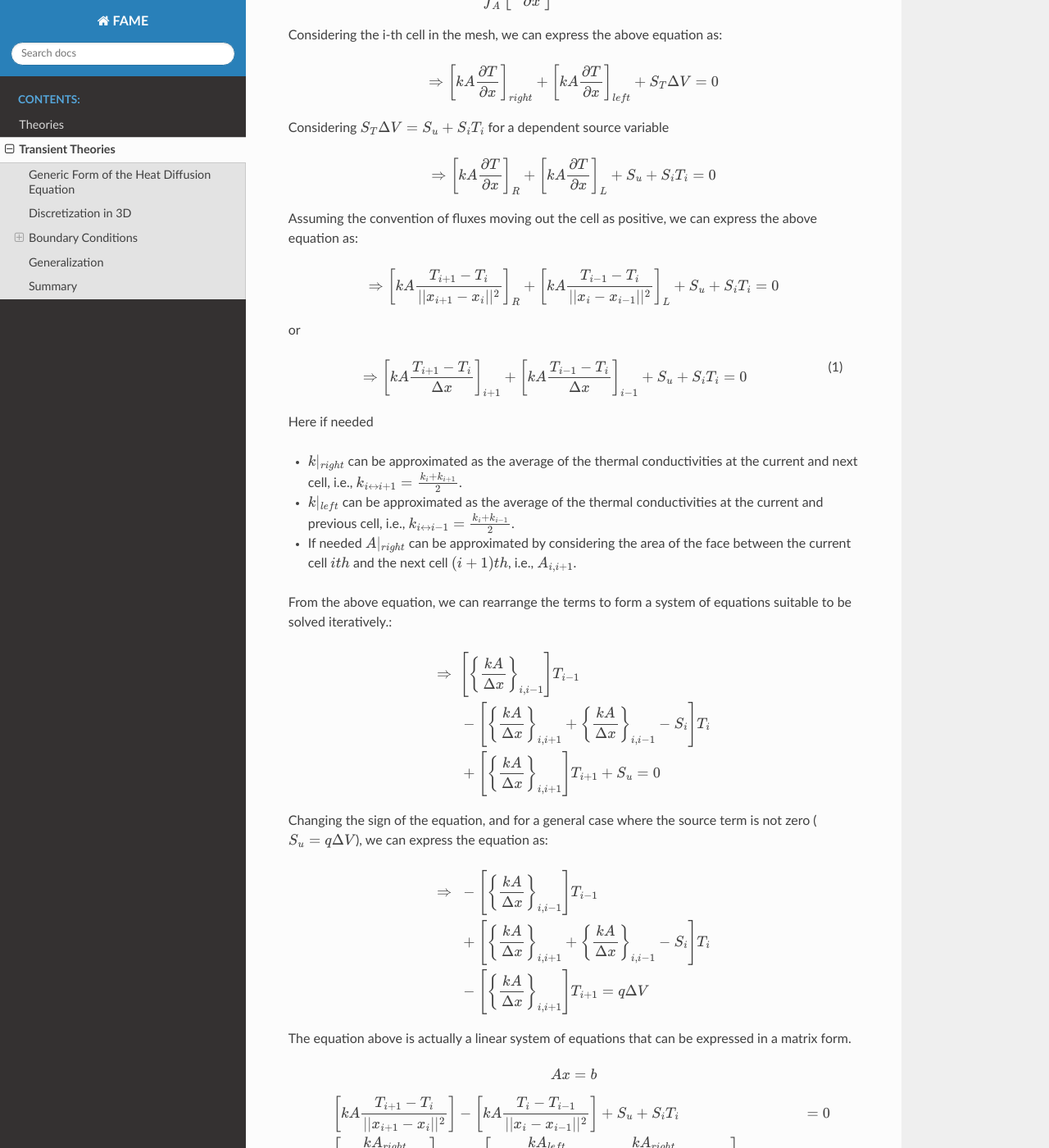
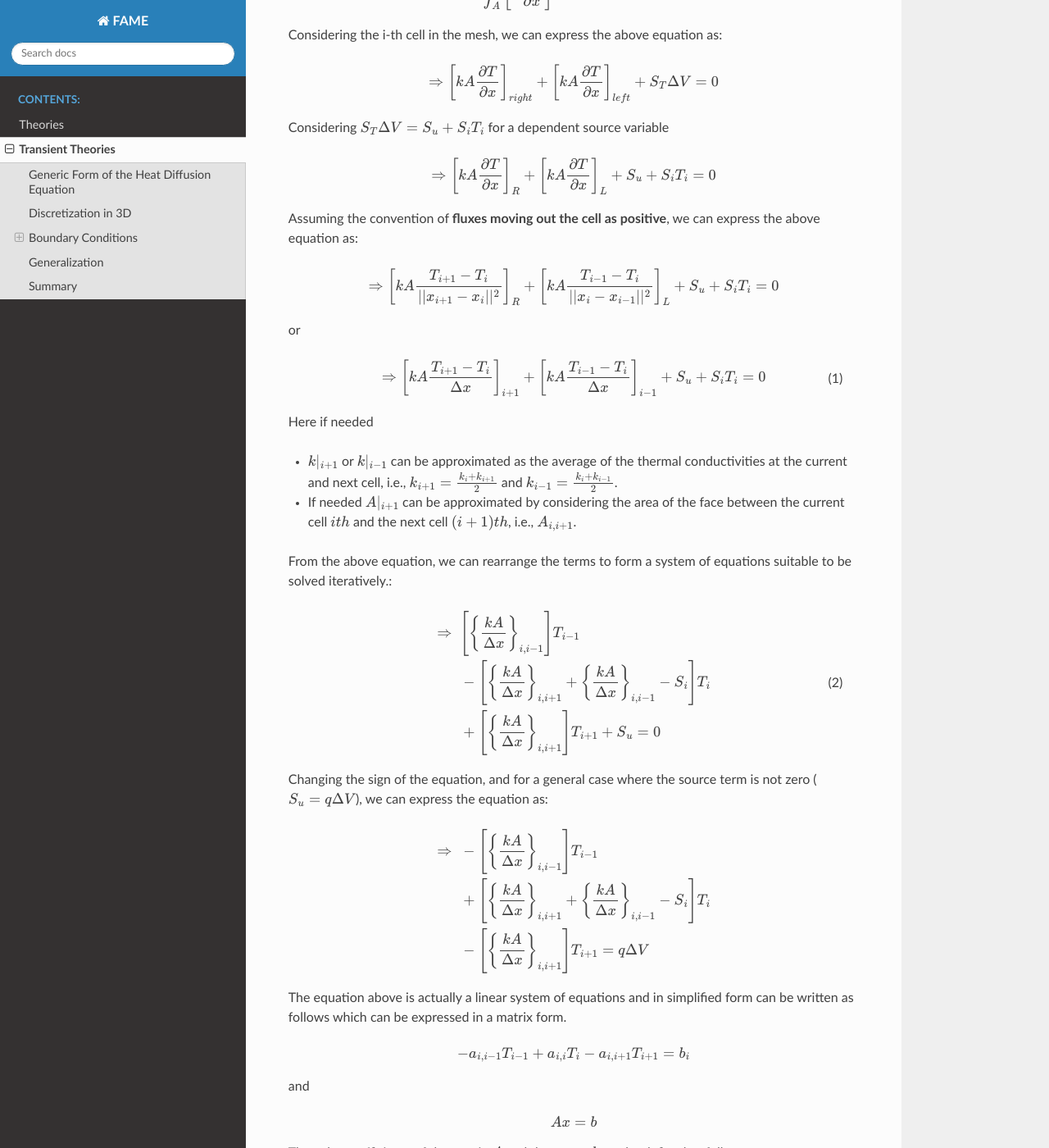
Before and after one commit to neoceph/FAME, a Sphinx documentation site: the page built from docs/source/theories/heatDiffusionTransient.rst, in a window 1280 px wide and 1400 px high, scrolled down 1420 px. Shown: the whole window at 82% size. Built offline with Sphinx 7.4.7 and the Read the Docs theme 3.1.0, drawn with Linux system fonts in a browser that asks for light colours; pages that are not in the unit, such as notebooks, are missing from menus; some of the changed text lies outside the part shown.

Commit message:
Theory development in progress with latex unsuccessful builds

```diff
--- a/docs/source/_static/style.css
+++ b/docs/source/_static/style.css
@@ -6,7 +6,14 @@
     color: #CE1141;   /* Dark red for minor titles */
 }
 
+/* docs/source/_static/style.css */
+div.math {
+    position: relative;            /* create positioning context */
+}
 span.eqno {
-    float: right;      /* places the number on the right margin */
+    position: absolute;
+    right: 0;
+    top: 50%;
+    transform: translateY(-50%);   /* center vertically */
     margin-left: 0.5em;
 }
--- a/docs/source/conf.py
+++ b/docs/source/conf.py
@@ -29,6 +29,14 @@
     'sphinxcontrib.cairosvgconverter',
 ]
 
+mathjax3_config = {
+    'tex': {
+        'tags': 'ams',  # or 'all'
+        'useLabelIds': True
+    }
+}
+
+
 # Image conversion
 # Specify the converter for handling .svg files
 image_converter = 'cairosvg'
--- a/docs/source/theories/heatDiffusionTransient.rst
+++ b/docs/source/theories/heatDiffusionTransient.rst
@@ -61,7 +61,7 @@
 .. math::
     \Rightarrow \left[kA \frac{\partial T}{\partial x} \right]_{R} + \left[kA \frac{\partial T}{\partial x} \right]_{L} + S_u + S_i T_i = 0
 
-Assuming the convention of fluxes moving out the cell as positive, we can express the above equation as:
+Assuming the convention of **fluxes moving out the cell as positive**, we can express the above equation as:
 
 .. math::
     \Rightarrow \left[kA \frac{T_{i+1} - T_i}{||x_{i+1} - x_{i}||^2} \right]_{R} + \left[kA \frac{T_{i-1} - T_i}{||x_{i} - x_{i-1}||^2} \right]_{L} + S_u + S_i T_i = 0
@@ -75,38 +75,55 @@
 
 Here if needed
 
-- :math:`k|_{right}` can be approximated as the average of the thermal conductivities at the current and next cell, i.e., :math:`k_{i \leftrightarrow i+1} = \frac{k_i + k_{i+1}}{2}`.
-- :math:`k|_{left}` can be approximated as the average of the thermal conductivities at the current and previous cell, i.e., :math:`k_{i \leftrightarrow i-1} = \frac{k_i + k_{i-1}}{2}`.
-- If needed :math:`A|_{right}` can be approximated by considering the area of the face between the current cell :math:`ith` and the next cell :math:`(i+1)th`, i.e., :math:`A_{i, i+1}`.
+- :math:`k|_{i+1}` or :math:`k|_{i-1}` can be approximated as the average of the thermal conductivities at the current and next cell, i.e., :math:`k_{i+1} = \frac{k_i + k_{i+1}}{2}` and :math:`k_{i-1} = \frac{k_i + k_{i-1}}{2}`.
+- If needed :math:`A|_{i+1}` can be approximated by considering the area of the face between the current cell :math:`ith` and the next cell :math:`(i+1)th`, i.e., :math:`A_{i, i+1}`.
 
 From the above equation, we can rearrange the terms to form a system of equations suitable to be solved iteratively.:
 
 .. math::
-    :nowrap:
+    :label: eq:heatDiffusionDiscretizationRearranged
 
-    \begin{align}
+    \begin{align*}
     \Rightarrow\
     & \left[\left\{ \frac{kA}{\Delta x} \right\}_{i, i-1} \right] T_{i-1} \\
     & -\left[\left\{ \frac{kA}{\Delta x} \right\}_{i, i+1} + \left\{ \frac{kA}{\Delta x} \right\}_{i, i-1} - S_i \right] T_i \notag \\
     & +\left[\left\{ \frac{kA}{\Delta x} \right\}_{i, i+1} \right] T_{i+1} + S_u = 0
-    \end{align}
+    \end{align*}
 
 Changing the sign of the equation, and for a general case where the source term is not zero (:math:`S_u = q \Delta V`), we can express the equation as:
 
 .. math::
-    :nowrap:
 
-    \begin{align}
+    \begin{align*}
     \Rightarrow\
     & -\left[\left\{ \frac{kA}{\Delta x} \right\}_{i, i-1} \right] T_{i-1} \\
     & +\left[\left\{ \frac{kA}{\Delta x} \right\}_{i, i+1} + \left\{ \frac{kA}{\Delta x} \right\}_{i, i-1} - S_i \right] T_i \notag \\
     & -\left[\left\{ \frac{kA}{\Delta x} \right\}_{i, i+1} \right] T_{i+1} = q \Delta V
-    \end{align}
+    \end{align*}
 
-The equation above is actually a linear system of equations that can be expressed in a matrix form.
+The equation above is actually a linear system of equations and in simplified form can be written as follows which can be expressed in a matrix form.
+
+.. math::
+    -a_{i, i-1} T_{i-1} + a_{i, i} T_i - a_{i, i+1} T_{i+1} = b_i
+
+and
 
 .. math::
     Ax = b
+
+Thus, the coefficients of the matrix :math:`A` and the vector :math:`b` can be defined as follows:
+
+.. math::
+    :label: eq:matrixCoefficients
+
+    \begin{align*}
+        a_{i, i-1} &= \left\{ \frac{kA}{\Delta x} \right\}_{i, i-1} \\
+        a_{i, i} &= \left( \left\{ \frac{kA}{\Delta x} \right\}_{i, i+1} + \left\{ \frac{kA}{\Delta x} \right\}_{i, i-1} - S_i\right) \\
+        a_{i, i+1} &= \left\{ \frac{kA}{\Delta x} \right\}_{i, i+1} \\
+        b_i &= q \Delta V = S_u
+    \end{align*}
+
+Where :math:`\Delta x_{i+1} = ||x_{i+1} - x_i||^2` `\Delta x_{i-1} = ||x_{i-1} - x_i||^2` is the distance between the two face centers.
 
 .. math::
     \begin{aligned}
```
